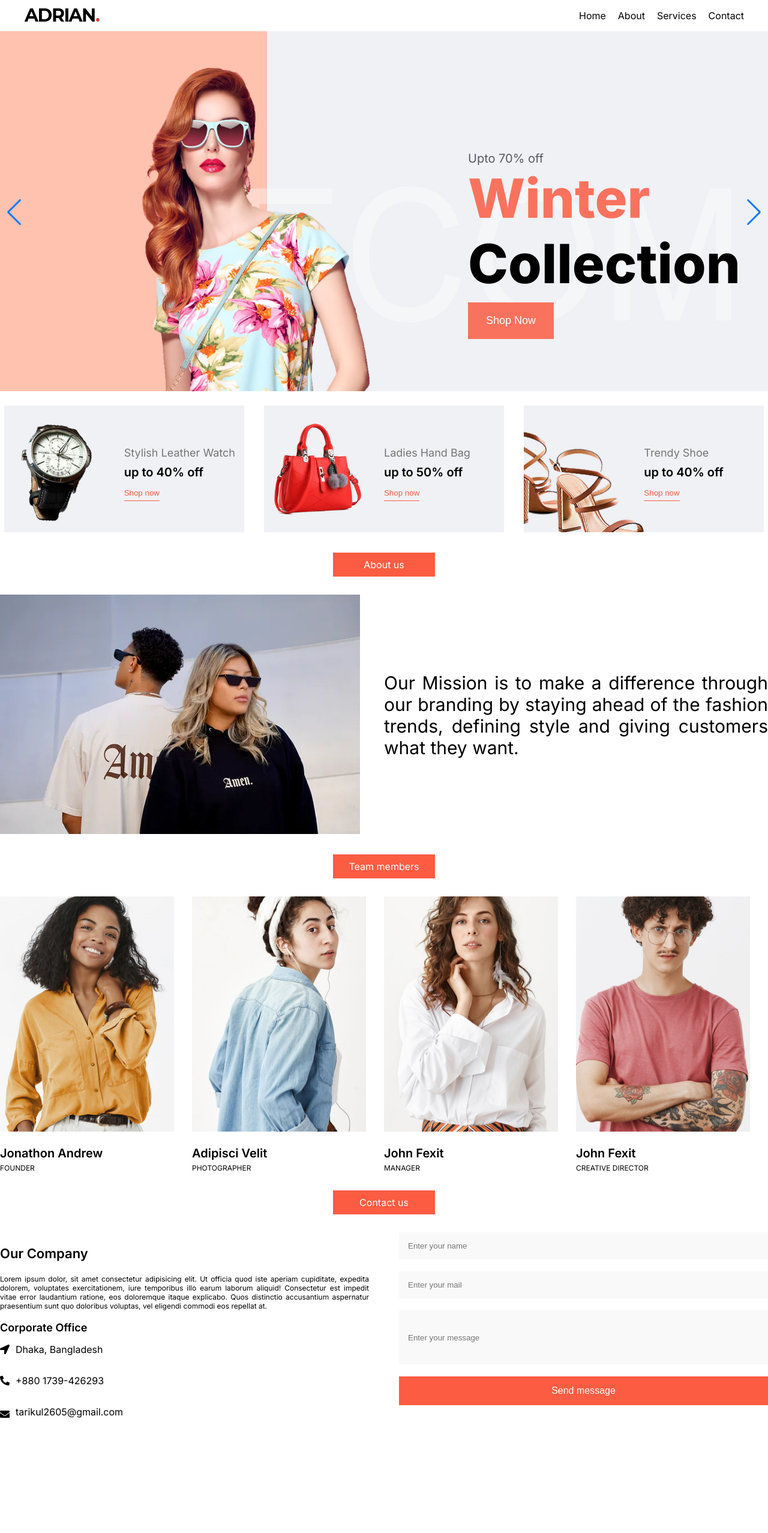
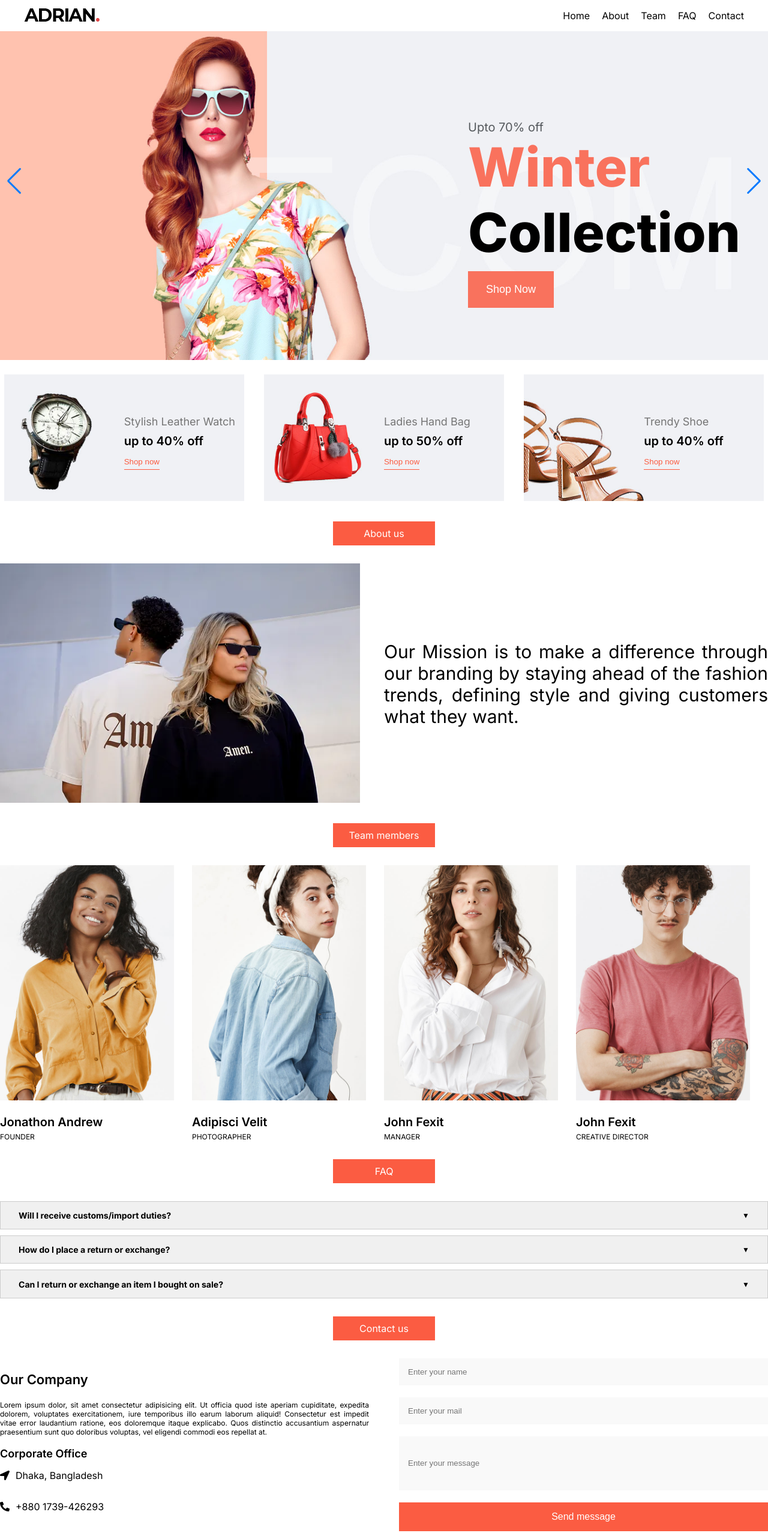
Before and after one commit to Md-TarikulIslam/adrian, a React (Vite) app: page / in a window 1280 px wide. Shown: the top 2555 px of the page at 60% size. Before the commit the page ends 2407 px from the top, so only its background shows below. Built offline with nearby package versions, Linux system fonts and the light colour scheme.

Commit message:
FAQ section is added

```diff
--- a/src/App.css
+++ b/src/App.css
@@ -5,3 +5,6 @@ body {
     margin: 0;
     padding: 0;
 }
+html,body{
+    scroll-behavior: smooth;
+}
--- /dev/null
+++ b/src/assets/css/FAQ.css
@@ -0,0 +1,51 @@
+
+    .accordion {
+      border: 1px solid #ccc;
+      margin-bottom: 10px;
+    }
+
+    .accordion-header {
+      display: flex;
+      justify-content: space-between;
+      align-items: center;
+      background-color: #f0f0f0;
+      padding: 0px 30px;
+      cursor: pointer;
+      font-size: 12px;
+    }
+
+    .arrow {
+      transition: transform 0.3s;
+    }
+
+    .arrow.open {
+      transform: rotate(180deg);
+    }
+
+    .accordion-content {
+      padding: 30px;
+      font-size: 10px;
+    }
+
+
+/* Mobile devices  */
+
+@media (max-width: 640px) {
+   .ac-area{
+    padding: 0 20px;
+   }
+}
+
+/* Tab  */
+@media (min-width: 641px) and (max-width:768px){
+    .ac-area{
+        padding: 0 20px;
+       }
+}
+
+/* Big screen devices */
+@media (min-width: 769px) and (max-width:1024px){
+    .ac-area{
+        padding: 0 20px;
+       }
+}
--- a/src/assets/css/Navbar.css
+++ b/src/assets/css/Navbar.css
@@ -2,7 +2,10 @@
 .navbar {
     background-color: white;
     color: #000;
-    position: relative;
+    position: fixed;
+    top: 0;
+    width: 100%;
+    z-index: 500;
 }
 
 .navbar-container {
--- a/src/components/AboutUs.jsx
+++ b/src/components/AboutUs.jsx
@@ -3,7 +3,7 @@ import img from '../assets/images/about-us/1.webp'
 import '../assets/css/AboutUs.css'
 const AboutUs = () => {
     return (
-        <div className='max-area'>
+        <div className='max-area' id='about'>
             <p className='about'>About us</p>
 
             <div className='flex'>
--- a/src/components/ContactUs.jsx
+++ b/src/components/ContactUs.jsx
@@ -2,7 +2,7 @@ import '../assets/css/ContactUs.css'
 import { FaLocationArrow, FaPhoneAlt, FaEnvelope } from "react-icons/fa";
 const ContactUs = () => {
     return (
-        <div className="max-area">
+        <div className="max-area" id='contact'>
             <p className='about'>Contact us</p>
             <div className="flex-2">
                 <div className="flex-1">
--- /dev/null
+++ b/src/components/FAQ.jsx
@@ -0,0 +1,55 @@
+import { useState } from 'react';
+import '../assets/css/FAQ.css'
+
+const FAQ = () => {
+    const allData = [
+        {
+            id: 1,
+            title: 'Will I receive customs/import duties? ',
+            content: 'Any customs or import duties are charged once the parcel reaches its destination country. You may be charged for handling fees and taxes as your order passes through customs. These charges must be paid by the recipient of the parcel. We are not responsible for any customs and import duty charges. '
+        },
+        {
+            id: 2,
+            title: 'How do I place a return or exchange? ',
+            content: 'It’s our goal to ensure you have the best possible experience with us, and so we offer returns valid for 30 days from the date of arrival. As such, you will be responsible for paying for your own shipping costs for returning your item. '
+        },
+        {
+            id: 3,
+            title: 'Can I return or exchange an item I bought on sale? ',
+            content: 'Unfortunately, all items purchased during a sale or marked at a discounted rate cannot be exchanged or refunded. If you send them back to us for a return we will not be able to process a refund. If you have any questions about sizing, fit, or fabric, please reach out to our customer service before placing your order. '
+        }
+    ];
+
+    const [isOpenArray, setIsOpenArray] = useState(allData.map(() => false));
+
+    const toggleAccordion = (index) => {
+        const newIsOpenArray = [...isOpenArray];
+        newIsOpenArray[index] = !newIsOpenArray[index];
+        setIsOpenArray(newIsOpenArray);
+    };
+
+
+
+    return (
+        <div className='max-area' id='faq'>
+            <p className='about'>FAQ</p>
+            <div className='ac-area'>
+                {allData.map((data, index) => {
+                    return (
+                        <div key={data.id}>
+                            <div className="accordion">
+                                <div className="accordion-header" onClick={() => toggleAccordion(index)}>
+                                    <h3>{data.title}</h3>
+                                    <div className={`arrow ${isOpenArray[index] ? 'open' : ''}`}>&#9660;</div>
+                                </div>
+                                {isOpenArray[index] && <div className="accordion-content">{data.content}</div>}
+                            </div>
+                        </div>
+                    );
+                })}
+            </div>
+        </div>
+    );
+};
+
+export default FAQ;
--- a/src/components/TeamMembers.jsx
+++ b/src/components/TeamMembers.jsx
@@ -33,7 +33,7 @@ const allData =[
 ]
 
   return (
-    <div className="max-area">
+    <div className="max-area" id='team'>
             <p className='about'>Team members</p>
                 <div className='grid-2'>
                     {
--- a/src/components/shared/Navbar.jsx
+++ b/src/components/shared/Navbar.jsx
@@ -20,9 +20,10 @@ const Navbar = () => {
                     </button>
                     <ul className={`navbar-menu ${menuOpen ? 'active' : ''}`}>
                         <li><a href="#">Home</a></li>
-                        <li><a href="#">About</a></li>
-                        <li><a href="#">Services</a></li>
-                        <li><a href="#">Contact</a></li>
+                        <li><a href="#about">About</a></li>
+                        <li><a href="#team">Team</a></li>
+                        <li><a href="#faq">FAQ</a></li>
+                        <li><a href="#contact">Contact</a></li>
                     </ul>
                 </div>
             </nav>
--- a/src/pages/Homepage.jsx
+++ b/src/pages/Homepage.jsx
@@ -1,6 +1,7 @@
 import AboutUs from "../components/AboutUs"
 import Category from "../components/Category"
 import ContactUs from "../components/ContactUs"
+import FAQ from "../components/FAQ"
 import Hero from "../components/Hero"
 import { TeamMembers } from "../components/TeamMembers"
 
@@ -11,6 +12,7 @@ const Homepage = () => {
             <Category />
             <AboutUs />
             <TeamMembers />
+            <FAQ />
             <ContactUs />
         </div>
     )
```
Also changed, not shown: src/components/shared/Footer.jsx (added, +8 -0 lines).
